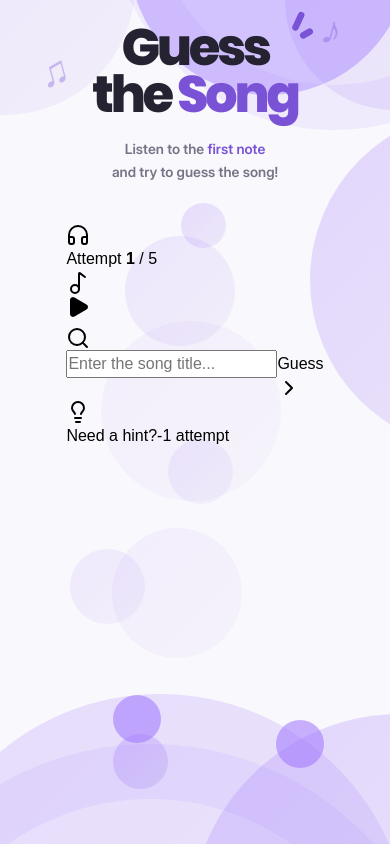
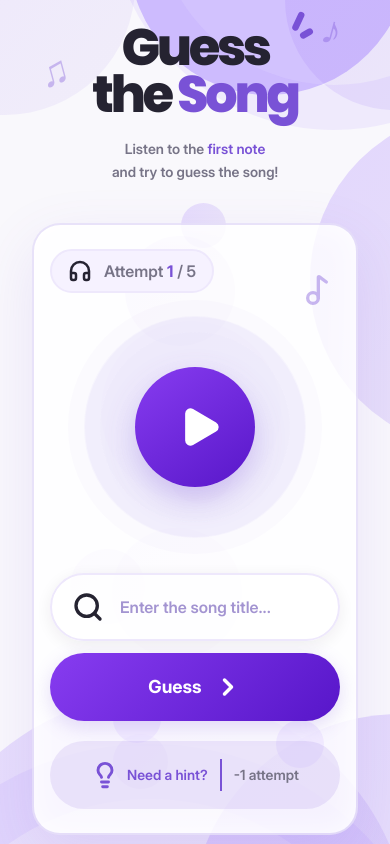
Before and after one commit to Nazar-Galicia/React-music-guesser, a React (Vite) app: page / in a window 390 px wide. Built offline with nearby package versions, Linux system fonts and the light colour scheme.

Commit message:
styles for game section

```diff
--- /dev/null
+++ b/src/components/GameSection/GameSection.css
@@ -0,0 +1,451 @@
+
+.game-panel {
+    position: relative;
+    display: flex;
+    flex-direction: column;
+    align-items: center;
+    justify-content: center;
+    flex: 1;
+    min-width: 0;
+    min-height: 600px;
+    padding: var(--space-8);
+    overflow: hidden;
+    background: rgba(255, 255, 255, 0.78);
+    border: 2px solid rgba(121, 82, 214, 0.16);
+    border-radius: 60px;
+    box-shadow:
+            0 20px 60px rgba(121, 82, 214, 0.12),
+            inset 0 0 30px rgba(255, 255, 255, 0.8);
+}
+
+.game-panel__attempt {
+    position: absolute;
+    top: var(--space-8);
+    left: var(--space-8);
+    display: flex;
+    align-items: center;
+    gap: var(--space-3);
+    padding: var(--space-3) var(--space-5);
+    color: var(--color-text-secondary);
+    font-family: var(--font-primary);
+    font-size: var(--text-xl);
+    font-weight: var(--weight-semibold);
+    background: var(--color-primary-soft);
+    border: 2px solid var(--color-primary-light);
+    border-radius: var(--radius-full);
+}
+
+.game-panel__attempt strong {
+    color: var(--color-primary);
+    font-weight: var(--weight-bold);
+}
+
+.game-panel__attempt-icon {
+    display: flex;
+    color: var(--color-text);
+}
+
+.game-panel__attempt-icon svg {
+    width: 32px;
+    height: 32px;
+    stroke-width: 2.5;
+}
+
+.game-panel__decoration {
+    position: absolute;
+    top: 8%;
+    right: 7%;
+    color: var(--color-primary);
+    opacity: 0.4;
+}
+
+.game-panel__decoration svg {
+    width: 48px;
+    height: 48px;
+    stroke-width: 2.5;
+}
+
+.game-panel__player {
+    display: flex;
+    align-items: center;
+    justify-content: center;
+    width: 320px;
+    height: 320px;
+    margin-bottom: var(--space-5);
+    border-radius: var(--radius-full);
+    background: rgba(121, 82, 214, 0.035);
+}
+
+.game-panel__player-rings {
+    display: flex;
+    align-items: center;
+    justify-content: center;
+    width: 86%;
+    height: 86%;
+    border-radius: var(--radius-full);
+    background: rgba(121, 82, 214, 0.07);
+    box-shadow:
+            0 0 0 16px rgba(121, 82, 214, 0.035),
+            0 0 0 32px rgba(121, 82, 214, 0.025);
+}
+
+.game-panel__play-button {
+    display: flex;
+    align-items: center;
+    justify-content: center;
+    width: 170px;
+    height: 170px;
+    padding-left: 10px;
+    color: var(--color-text-light);
+    background: linear-gradient(
+            145deg,
+            #873CF0,
+            #5817C9
+    );
+    border: none;
+    border-radius: var(--radius-full);
+    box-shadow: 0 12px 30px rgba(121, 82, 214, 0.3);
+    cursor: pointer;
+    transition:
+            transform var(--transition-base),
+            box-shadow var(--transition-base);
+}
+
+.game-panel__play-button:hover {
+    transform: scale(1.06);
+    box-shadow: 0 16px 35px rgba(121, 82, 214, 0.4);
+}
+
+.game-panel__play-button svg {
+    width: 64px;
+    height: 64px;
+    stroke-width: 1.5;
+}
+
+.game-panel__form {
+    display: flex;
+    align-items: center;
+    gap: var(--space-4);
+    width: 100%;
+    margin-top: var(--space-8);
+}
+
+.game-panel__input-wrapper {
+    display: flex;
+    align-items: center;
+    gap: var(--space-6);
+    flex: 1;
+    min-width: 0;
+    height: 90px;
+    padding: 0 var(--space-8);
+    background: rgba(255, 255, 255, 0.6);
+    border: 2px solid var(--color-primary-light);
+    border-radius: var(--radius-full);
+    box-shadow: var(--shadow-md);
+    transition: border-color var(--transition-base);
+}
+
+.game-panel__input-wrapper:focus-within {
+    border-color: var(--color-primary);
+}
+
+.game-panel__search-icon {
+    flex-shrink: 0;
+    width: 40px;
+    height: 40px;
+    color: var(--color-text);
+    stroke-width: 2.5;
+}
+
+.game-panel__input {
+    width: 100%;
+    min-width: 0;
+    color: var(--color-text);
+    font-family: var(--font-primary);
+    font-size: var(--text-2xl);
+    font-weight: var(--weight-semibold);
+    background: transparent;
+    border: none;
+    outline: none;
+}
+
+.game-panel__input::placeholder {
+    color: #A394D1;
+}
+
+.game-panel__guess-button {
+    display: flex;
+    align-items: center;
+    justify-content: center;
+    gap: var(--space-3);
+    flex-shrink: 0;
+    min-width: 260px;
+    height: 94px;
+    padding: 0 var(--space-8);
+    color: var(--color-text-light);
+    font-family: var(--font-primary);
+    font-size: var(--text-2xl);
+    font-weight: var(--weight-bold);
+    background: linear-gradient(
+            135deg,
+            #873CF0,
+            #5716C9
+    );
+    border: none;
+    border-radius: var(--radius-full);
+    box-shadow: var(--shadow-primary);
+    cursor: pointer;
+    transition:
+            transform var(--transition-base),
+            background var(--transition-base),
+            box-shadow var(--transition-base);
+}
+
+.game-panel__guess-button:hover {
+    background: linear-gradient(
+            135deg,
+            #7530DF,
+            #4810B5
+    );
+    transform: translateY(-3px);
+    box-shadow: 0 10px 28px rgba(121, 82, 214, 0.3);
+}
+
+.game-panel__guess-button svg {
+    width: 36px;
+    height: 36px;
+    stroke-width: 3;
+}
+
+.game-panel__hint-button {
+    display: flex;
+    align-items: center;
+    justify-content: center;
+    gap: var(--space-6);
+    min-width: 460px;
+    min-height: 88px;
+    margin-top: var(--space-8);
+    padding: 0 var(--space-8);
+    color: var(--color-primary);
+    font-family: var(--font-primary);
+    font-size: var(--text-xl);
+    font-weight: var(--weight-semibold);
+    background: rgba(121, 82, 214, 0.12);
+    border: none;
+    border-radius: var(--radius-full);
+    cursor: pointer;
+    transition: background var(--transition-base);
+}
+
+.game-panel__hint-button:hover {
+    background: rgba(121, 82, 214, 0.19);
+}
+
+.game-panel__hint-content {
+    display: flex;
+    align-items: center;
+    gap: var(--space-3);
+    white-space: nowrap;
+}
+
+.game-panel__hint-content svg {
+    width: 40px;
+    height: 40px;
+    stroke-width: 2.5;
+}
+
+.game-panel__hint-divider {
+    width: 2px;
+    height: 48px;
+    background: var(--color-primary);
+}
+
+.game-panel__hint-cost {
+    color: var(--color-text-secondary);
+    white-space: nowrap;
+}
+
+/* Tablet */
+
+@media (max-width: 1200px) {
+    .game-panel {
+        min-height: 540px;
+        padding: var(--space-6);
+        border-radius: 40px;
+    }
+
+    .game-panel__player {
+        width: 260px;
+        height: 260px;
+    }
+
+    .game-panel__play-button {
+        width: 140px;
+        height: 140px;
+    }
+
+    .game-panel__play-button svg {
+        width: 52px;
+        height: 52px;
+    }
+
+    .game-panel__form {
+        gap: var(--space-3);
+    }
+
+    .game-panel__input-wrapper {
+        height: 76px;
+        gap: var(--space-4);
+        padding: 0 var(--space-5);
+    }
+
+    .game-panel__input {
+        font-size: var(--text-lg);
+    }
+
+    .game-panel__search-icon {
+        width: 32px;
+        height: 32px;
+    }
+
+    .game-panel__guess-button {
+        min-width: 180px;
+        height: 76px;
+        font-size: var(--text-xl);
+    }
+
+    .game-panel__hint-button {
+        min-width: 380px;
+        min-height: 76px;
+        font-size: var(--text-lg);
+    }
+}
+
+/* Mobile */
+
+@media (max-width: 768px) {
+    .game-panel {
+        width: 100%;
+        min-height: 480px;
+        padding: var(--space-6) var(--space-4);
+        border-radius: var(--radius-2xl);
+    }
+
+    .game-panel__attempt {
+        position: relative;
+        top: auto;
+        left: auto;
+        align-self: flex-start;
+        margin-bottom: var(--space-6);
+        padding: var(--space-2) var(--space-4);
+        font-size: var(--text-base);
+    }
+
+    .game-panel__attempt-icon svg {
+        width: 24px;
+        height: 24px;
+    }
+
+    .game-panel__decoration {
+        top: 8%;
+        right: 7%;
+    }
+
+    .game-panel__decoration svg {
+        width: 32px;
+        height: 32px;
+    }
+
+    .game-panel__player {
+        width: 220px;
+        height: 220px;
+        margin-bottom: var(--space-4);
+    }
+
+    .game-panel__play-button {
+        width: 120px;
+        height: 120px;
+    }
+
+    .game-panel__play-button svg {
+        width: 46px;
+        height: 46px;
+    }
+
+    .game-panel__form {
+        flex-direction: column;
+        gap: var(--space-3);
+        margin-top: var(--space-5);
+    }
+
+    .game-panel__input-wrapper {
+        width: 100%;
+        flex: auto;
+        height: 68px;
+    }
+
+    .game-panel__input {
+        font-size: var(--text-base);
+    }
+
+    .game-panel__guess-button {
+        width: 100%;
+        min-width: 0;
+        height: 68px;
+        font-size: var(--text-lg);
+    }
+
+    .game-panel__guess-button svg {
+        width: 28px;
+        height: 28px;
+    }
+
+    .game-panel__hint-button {
+        width: 100%;
+        min-width: 0;
+        min-height: 68px;
+        gap: var(--space-3);
+        margin-top: var(--space-5);
+        padding: 0 var(--space-3);
+        font-size: var(--text-sm);
+    }
+
+    .game-panel__hint-content {
+        gap: var(--space-2);
+    }
+
+    .game-panel__hint-content svg {
+        width: 28px;
+        height: 28px;
+    }
+
+    .game-panel__hint-divider {
+        height: 32px;
+    }
+}
+
+@media (max-width: 380px) {
+    .game-panel {
+        padding: var(--space-5) var(--space-3);
+    }
+
+    .game-panel__player {
+        width: 180px;
+        height: 180px;
+    }
+
+    .game-panel__play-button {
+        width: 100px;
+        height: 100px;
+    }
+
+    .game-panel__hint-button {
+        gap: var(--space-2);
+        font-size: var(--text-xs);
+    }
+
+    .game-panel__hint-content svg {
+        width: 24px;
+        height: 24px;
+    }
+}
--- a/src/components/GameSection/GameSection.tsx
+++ b/src/components/GameSection/GameSection.tsx
@@ -7,6 +7,7 @@ import {
     Music2
 } from "lucide-react";
 import type {FC} from "react";
+import './GameSection.css'
 
 const GameSection: FC = () => {
     return (
--- a/src/components/Hero/Hero.css
+++ b/src/components/Hero/Hero.css
@@ -3,7 +3,7 @@
     display: flex;
     align-items: center;
     justify-content: center;
-    width: 100%;
+    width: 38%;
     min-height: 600px;
 }
 
```
